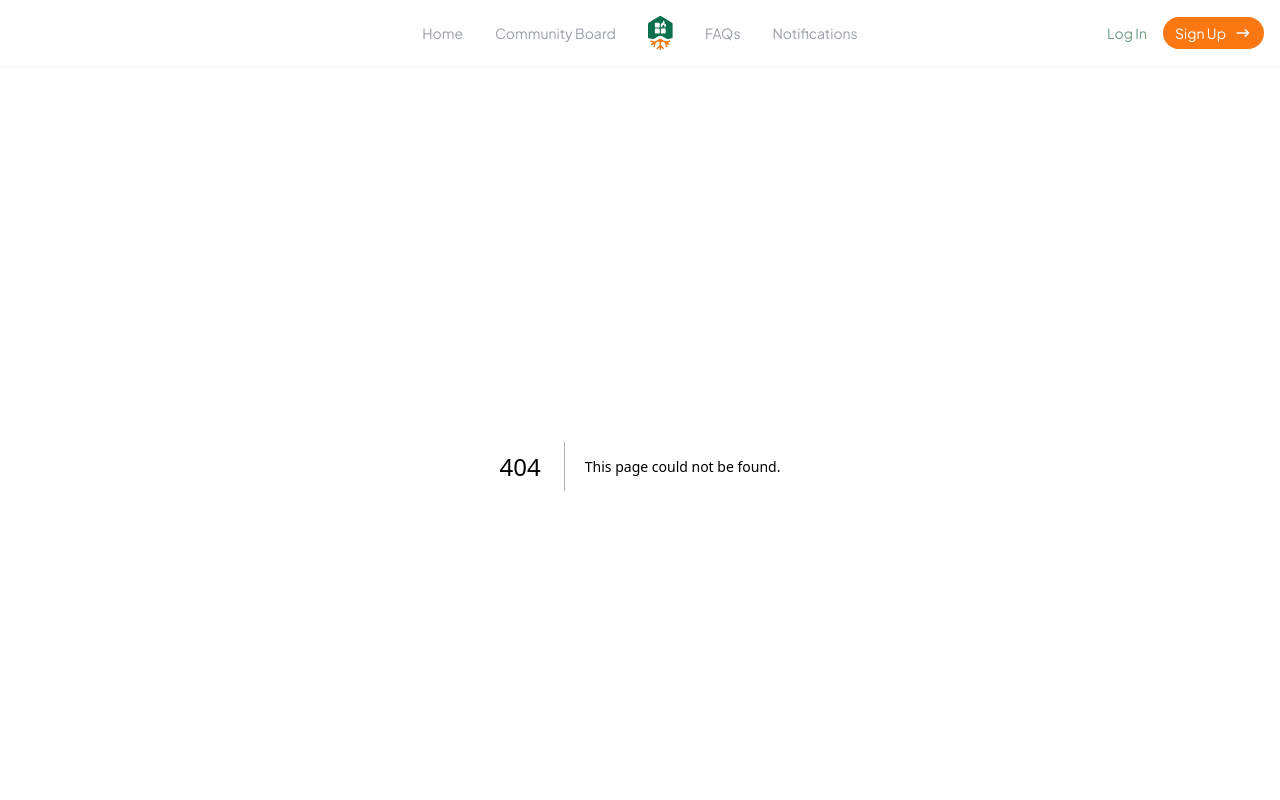
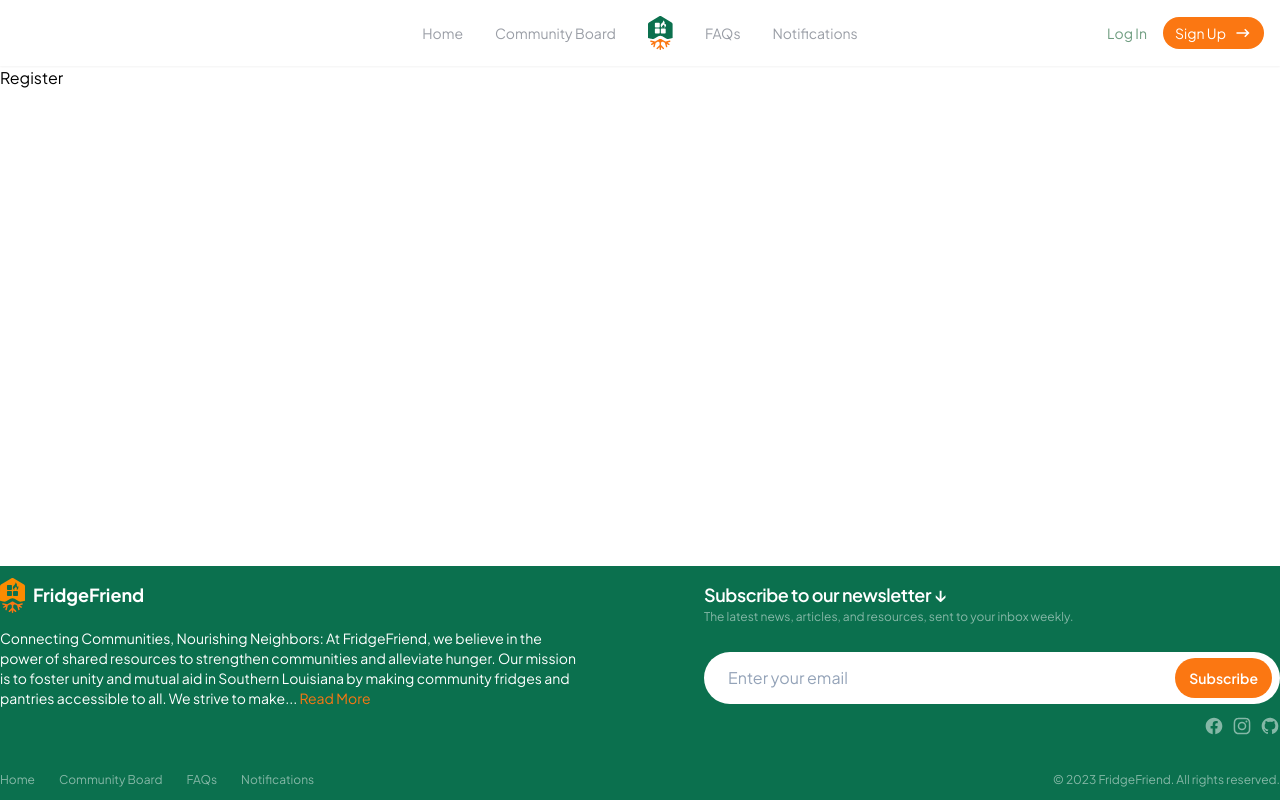
Before and after one commit to wilsuriel03/fridge-friend, a Next.js app: page /register in a window 1280 px wide. Before the commit this address had no page. Shown: the top 800 px of the page. Built offline with nearby package versions, Linux system fonts and the light colour scheme.

Commit message:
feat(auth): add register and sign-in pages
- Add new file `src/app/(auth)/register/page.tsx`
- Add new file `src/app/(auth)/sign-in/page.tsx`

```diff
--- /dev/null
+++ b/src/app/(auth)/register/page.tsx
@@ -0,0 +1,5 @@
+export default function Register() {
+  return (
+    <div>Register</div>
+  )
+}
--- /dev/null
+++ b/src/app/(auth)/sign-in/page.tsx
@@ -0,0 +1,5 @@
+export default function SignIn() {
+  return (
+    <div>SignIn</div>
+  )
+}
```
